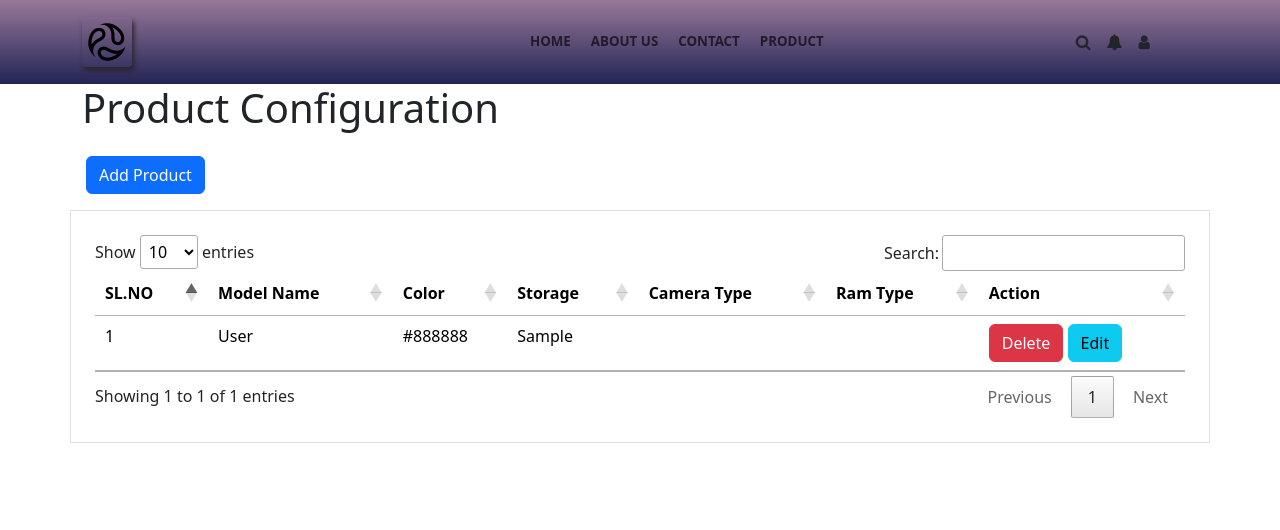
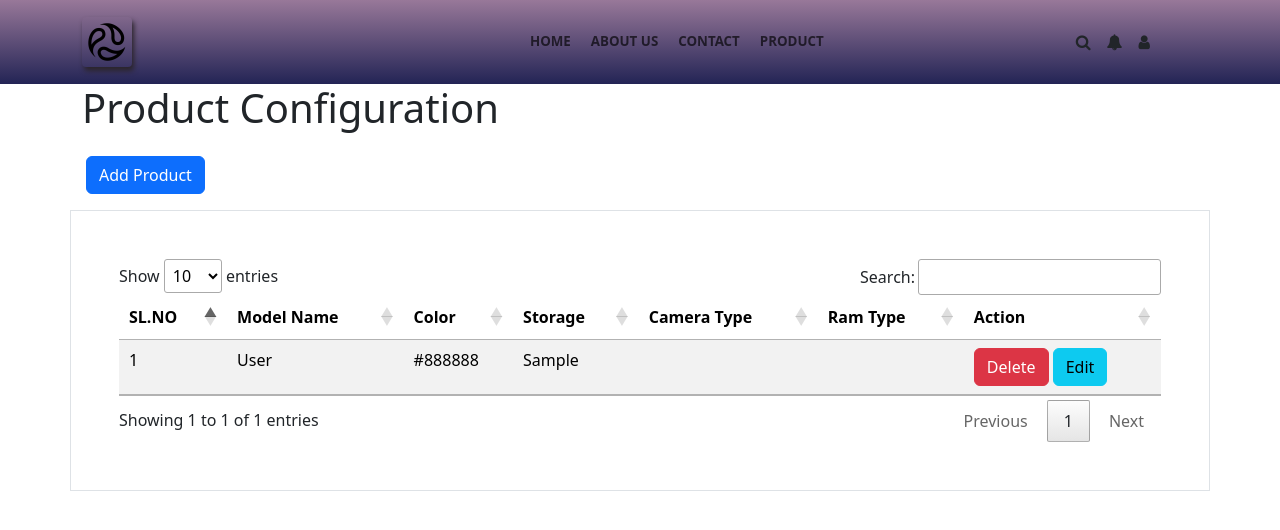
Before and after one commit to IRFANABU/SLAInstitute, a PHP site: page /NewProduct.php in a window 1280 px wide. Shown: the top 530 px of the page. Run offline with PHP 8.4, Linux system fonts and the light colour scheme; tables that the repository leaves empty or names only in its code hold one stand-in row (values such as "Sample post"); data that the repository does not hold is empty; some libraries are stand-ins or nearby versions.

Commit message:
New Table page is created

```diff
--- a/NewProduct.php
+++ b/NewProduct.php
@@ -124,8 +124,8 @@ nav img {
     <div class="col-lg-4 p-3">
        <button class="btn btn-primary" id="AddProduct"><a href="addProduct.php" class="text-white text-decoration-none">Add Product</a></button>
     </div>
-       <div class="table-responsive-md p-4 border">
-       <table class="table " id="ProductTable">
+       <div class="table-responsive-md p-5 border">
+       <table class="table table-striped" id="ProductTable">
             <thead >
                 <tr class="bg-primary">
                 <th>SL.NO</th>
@@ -163,12 +163,13 @@ nav img {
                 <td>'.$camera.'</td>
                 <td>'.$ram.'</td>
                 <td>
-                <div>
-                <button class = "btn btn-danger">Delete</button>
-                <button class = "btn btn-info">Edit</button>
-                </div></td>
+                <div class="">
+                <button class ="btn btn-danger" type="submit" name="DeleteProduct"><a href="delete.php?delete='.$productID.'" class="text-white text-decoration-none">Delete</a></button>
+                <button class ="btn btn-info">Edit</button>
+                </div>
+                </td>
 
-            </tr>';
+                </tr>';
             }}
             ?>
 
--- a/index.php
+++ b/index.php
@@ -156,7 +156,7 @@
 <nav class="nav nav-pills nav-fill">
   <a class="nav-link active" aria-current="page" href="#">Mobiles</a>
   <a class="nav-link" href="#">Smart Watch</a>
-  <a class="nav-link" href="#">Link</a>
+  <a class="nav-link" href="#">Iphones</a>
   <a class="nav-link disabled" aria-disabled="true">Disabled</a>
 </nav>
 </div>
```
Also changed, not shown: delete.php (+11 -8 lines), fetchProduct.php (+4 -3 lines).
